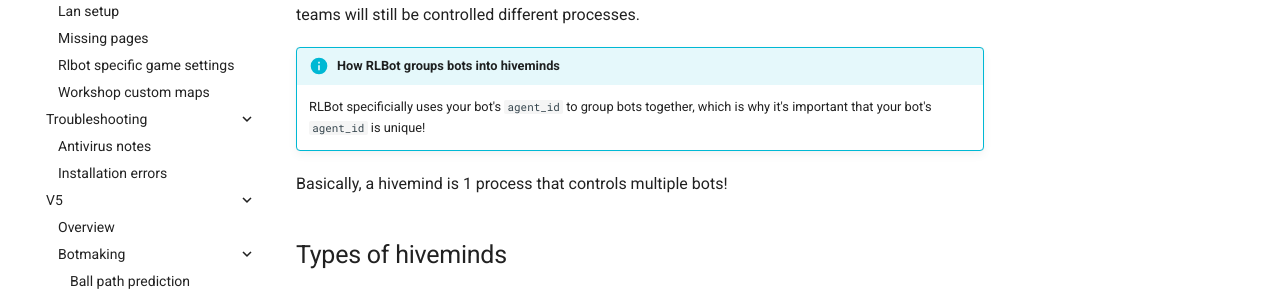
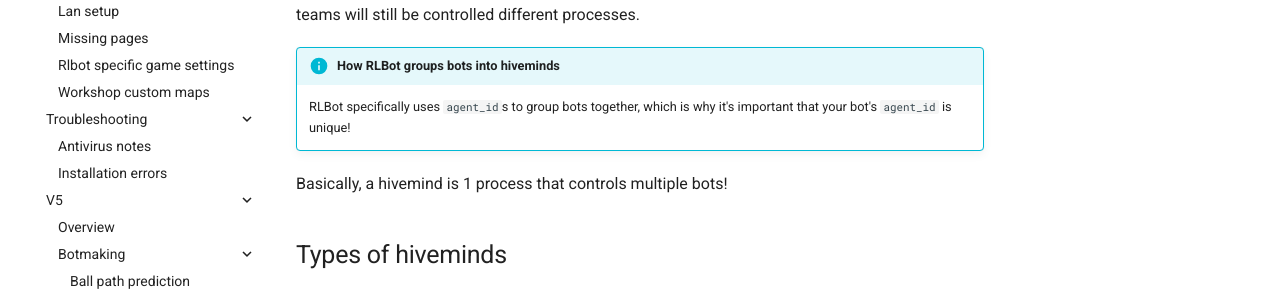
Before and after one commit to RLBot/wiki, an MkDocs documentation site: the page built from docs/v5/botmaking/hiveminds.md, in a window 1280 px wide and 1383 px high. Shown: the part 501-792 px from the top of the window. Built offline with MkDocs 1.6.1 and Material for MkDocs 9.7.7, drawn with Linux system fonts in a browser that asks for light colours; comment, search, counter and statistics services are not loaded.

Commit message:
Update docs/v5/botmaking/hiveminds.md
Co-authored-by: Nicolaj 'Eastvillage' Ø Jensen <nicoesterby@gmail.com>

```diff
--- a/docs/v5/botmaking/hiveminds.md
+++ b/docs/v5/botmaking/hiveminds.md
@@ -28,7 +28,7 @@
 By default, RLBot launches 1 process per bot. This is fine for most bots, but it can be inefficient for bots that are designed to work together. Hiveminds fix this by assigning all bots of the same type to the same process, _if they're on the same team_. This means that the same bot on different teams will still be controlled different processes.
 
 !!! info "How RLBot groups bots into hiveminds"
-    RLBot specificially uses your bot's `agent_id` to group bots together, which is why it's important that your bot's `agent_id` is unique!
+    RLBot specifically uses `agent_id`s to group bots together, which is why it's important that your bot's `agent_id` is unique!
 
 Basically, a hivemind is 1 process that controls multiple bots!
 
```
